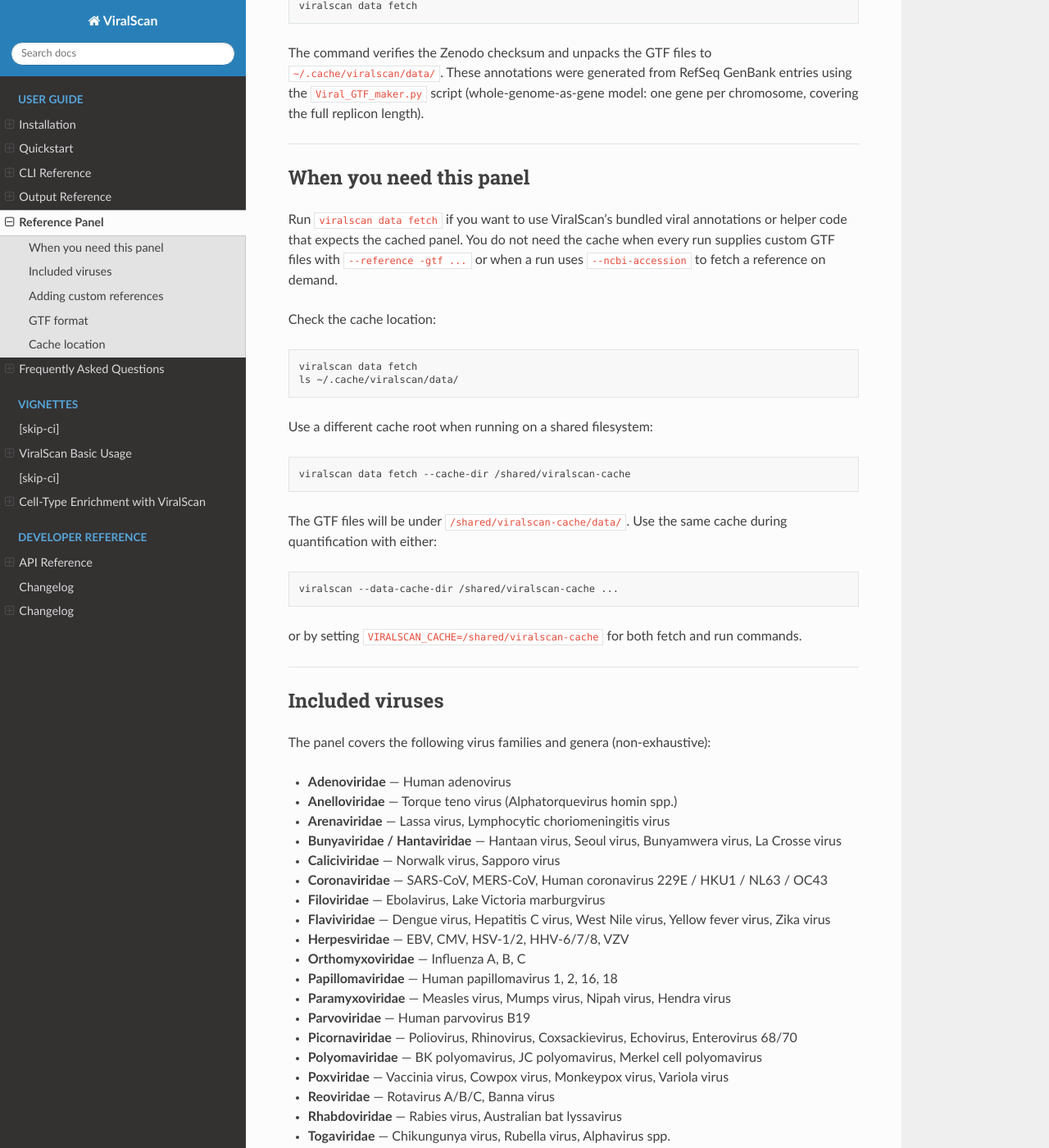
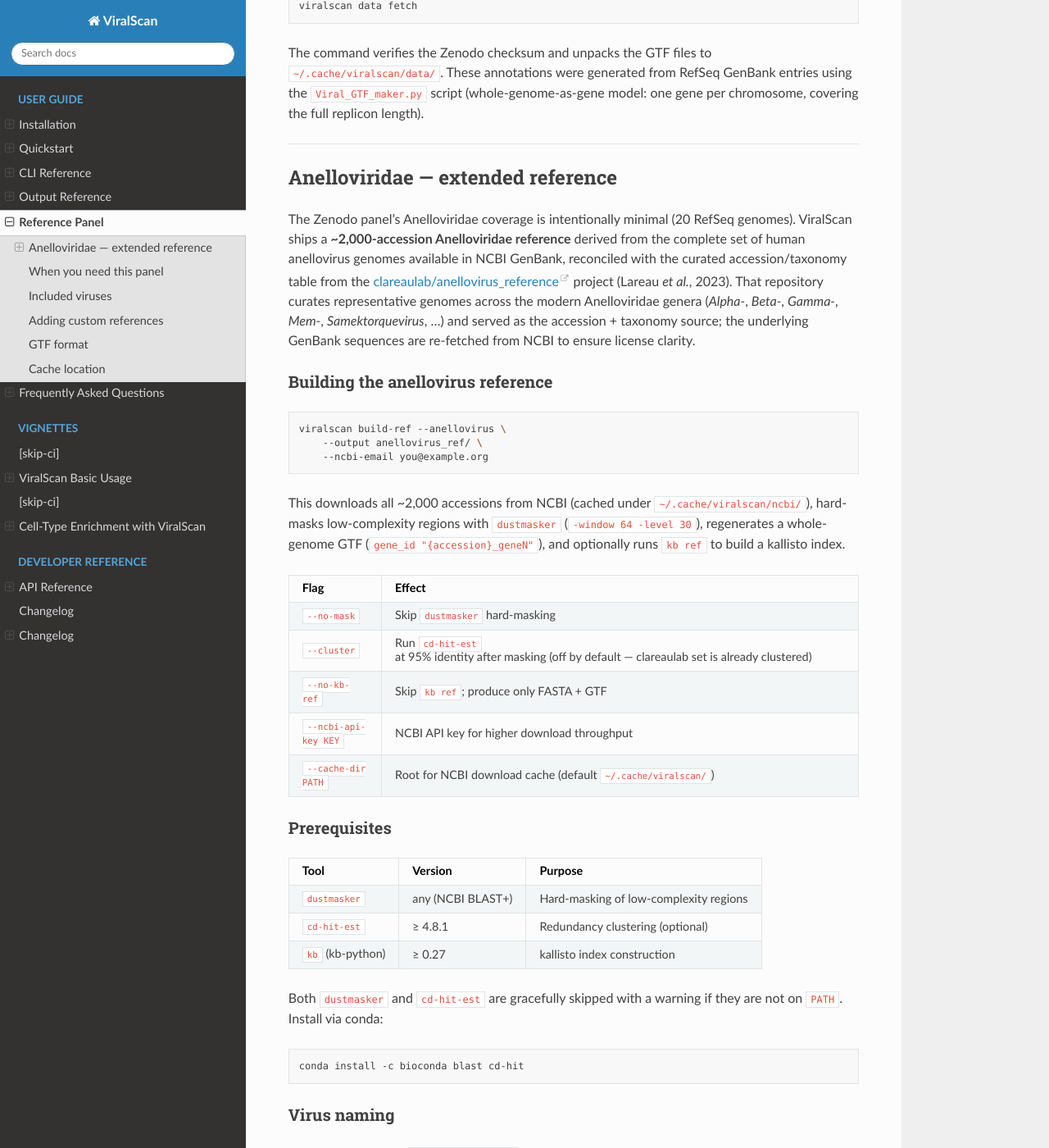
Before and after one commit to mdmanurung/ViralScan, a Sphinx documentation site: the page built from docs/reference_panel.md, in a window 1280 px wide and 1400 px high, scrolled down 247 px. Shown: the whole window at 82% size. Built offline with Sphinx 7.4.7 and the Read the Docs theme 3.1.0, drawn with Linux system fonts in a browser that asks for light colours; some of the changed text lies outside the part shown.

Commit message:
feat(anellovirus): Phase E — docs, integration test, close-out (PLAN E.1–E.4)
- docs/reference_panel.md (E.1): updated coverage (20 → ~2k accessions),
  --anellovirus CLI usage, dustmasker/cd-hit-est prerequisites + conda
  install snippet, virus naming section, clareaulab citation/provenance,
  Anelloviridae genera list in included-viruses table.
- tests/integration/test_anellovirus_chain.py (E.2): 4 @pytest.mark.integration
  tests covering the full labeling chain (synthetic FASTA → _gtf_from_merged_fasta
  → gene_id extraction → virus_name_for_gene → group_genes_by_virus → genus
  labels Alphatorquevirus / Betatorquevirus). No kb/network required.
- PLAN.md (E.3/E.4): 366 passed, 15 deselected; all A/B/D/E rows flipped [x];
  Phase C (Zenodo FASTA bundling) deferred pending a new Zenodo release.

Co-Authored-By: Claude Sonnet 4.6 <noreply@anthropic.com>

````diff
--- a/docs/reference_panel.md
+++ b/docs/reference_panel.md
@@ -12,6 +12,72 @@ The command verifies the Zenodo checksum and unpacks the GTF files to
 GenBank entries using the `Viral_GTF_maker.py` script
 (whole-genome-as-gene model: one gene per chromosome, covering the full
 replicon length).
+
+---
+
+## Anelloviridae — extended reference
+
+The Zenodo panel's Anelloviridae coverage is intentionally minimal (20 RefSeq
+genomes). ViralScan ships a **~2,000-accession Anelloviridae reference** derived
+from the complete set of human anellovirus genomes available in NCBI GenBank,
+reconciled with the curated accession/taxonomy table from the
+[clareaulab/anellovirus\_reference](https://github.com/clareaulab/anellovirus_reference)
+project (Lareau *et al.*, 2023). That repository curates representative genomes
+across the modern Anelloviridae genera (*Alpha-*, *Beta-*, *Gamma-*, *Mem-*,
+*Samektorquevirus*, …) and served as the accession + taxonomy source; the
+underlying GenBank sequences are re-fetched from NCBI to ensure license
+clarity.
+
+### Building the anellovirus reference
+
+```bash
+viralscan build-ref --anellovirus \
+    --output anellovirus_ref/ \
+    --ncbi-email you@example.org
+```
+
+This downloads all ~2,000 accessions from NCBI (cached under
+`~/.cache/viralscan/ncbi/`), hard-masks low-complexity regions with
+`dustmasker` (`-window 64 -level 30`), regenerates a whole-genome GTF
+(`gene_id "{accession}_geneN"`), and optionally runs `kb ref` to build
+a kallisto index.
+
+| Flag | Effect |
+|------|--------|
+| `--no-mask` | Skip `dustmasker` hard-masking |
+| `--cluster` | Run `cd-hit-est` at 95% identity after masking (off by default — clareaulab set is already clustered) |
+| `--no-kb-ref` | Skip `kb ref`; produce only FASTA + GTF |
+| `--ncbi-api-key KEY` | NCBI API key for higher download throughput |
+| `--cache-dir PATH` | Root for NCBI download cache (default `~/.cache/viralscan/`) |
+
+### Prerequisites
+
+| Tool | Version | Purpose |
+|------|---------|---------|
+| `dustmasker` | any (NCBI BLAST+) | Hard-masking of low-complexity regions |
+| `cd-hit-est` | ≥ 4.8.1 | Redundancy clustering (optional) |
+| `kb` (kb-python) | ≥ 0.27 | kallisto index construction |
+
+Both `dustmasker` and `cd-hit-est` are gracefully skipped with a warning
+if they are not on `PATH`. Install via conda:
+
+```bash
+conda install -c bioconda blast cd-hit
+```
+
+### Virus naming
+
+Detected genes (e.g. `NC_002076.2_gene1`) are resolved to genus-level labels
+(*Alphatorquevirus*, *Betatorquevirus*, *Gammatorquevirus*, …) via the packaged
+`anellovirus_accessions.tsv` + `merged_name_map()`. The legacy `TTV`-prefix
+gene_ids from the Zenodo panel still resolve correctly.
+
+### Citation / provenance
+
+The accession/taxonomy table is derived from
+[clareaulab/anellovirus\_reference](https://github.com/clareaulab/anellovirus_reference).
+Please cite the clareaulab repository and the underlying Lareau *et al.* study
+when publishing results that use this reference.
 
 ---
 
@@ -52,7 +118,9 @@ commands.
 The panel covers the following virus families and genera (non-exhaustive):
 
 - **Adenoviridae** — Human adenovirus
-- **Anelloviridae** — Torque teno virus (Alphatorquevirus homin spp.)
+- **Anelloviridae** — *Alphatorquevirus*, *Betatorquevirus*, *Gammatorquevirus*,
+  *Memtorquevirus*, *Samektorquevirus* (Torque teno virus spp.); ~2,000 accessions
+  via `viralscan build-ref --anellovirus`; 20 RefSeq genomes in the Zenodo panel
 - **Arenaviridae** — Lassa virus, Lymphocytic choriomeningitis virus
 - **Bunyaviridae / Hantaviridae** — Hantaan virus, Seoul virus, Bunyamwera virus, La Crosse virus
 - **Caliciviridae** — Norwalk virus, Sapporo virus
@@ -116,6 +184,10 @@ NC_001477.1  RefSeq  gene  1  10735  .  +  .  gene_id "DENV_DV1_gp1"; ...
 The `gene_id` prefix (e.g. `DENV`) is used by `detection.py` to look up the
 human-readable virus name in `VIRUS_NAME_MAP` (`constants.py`).
 
+Anellovirus GTFs produced by `viralscan build-ref --anellovirus` use accession-
+based gene_ids (e.g. `NC_002076.2_gene1`). These are resolved to genus labels
+via the bundled `anellovirus_accessions.tsv` + `merged_name_map()`.
+
 For custom GTFs, use stable and descriptive `gene_id` values. If the prefix is
 not present in `VIRUS_NAME_MAP`, ViralScan may display the prefix rather than a
 curated full virus name.
````
Also changed, not shown: PLAN.md (+11 -6 lines), 1 other file.
